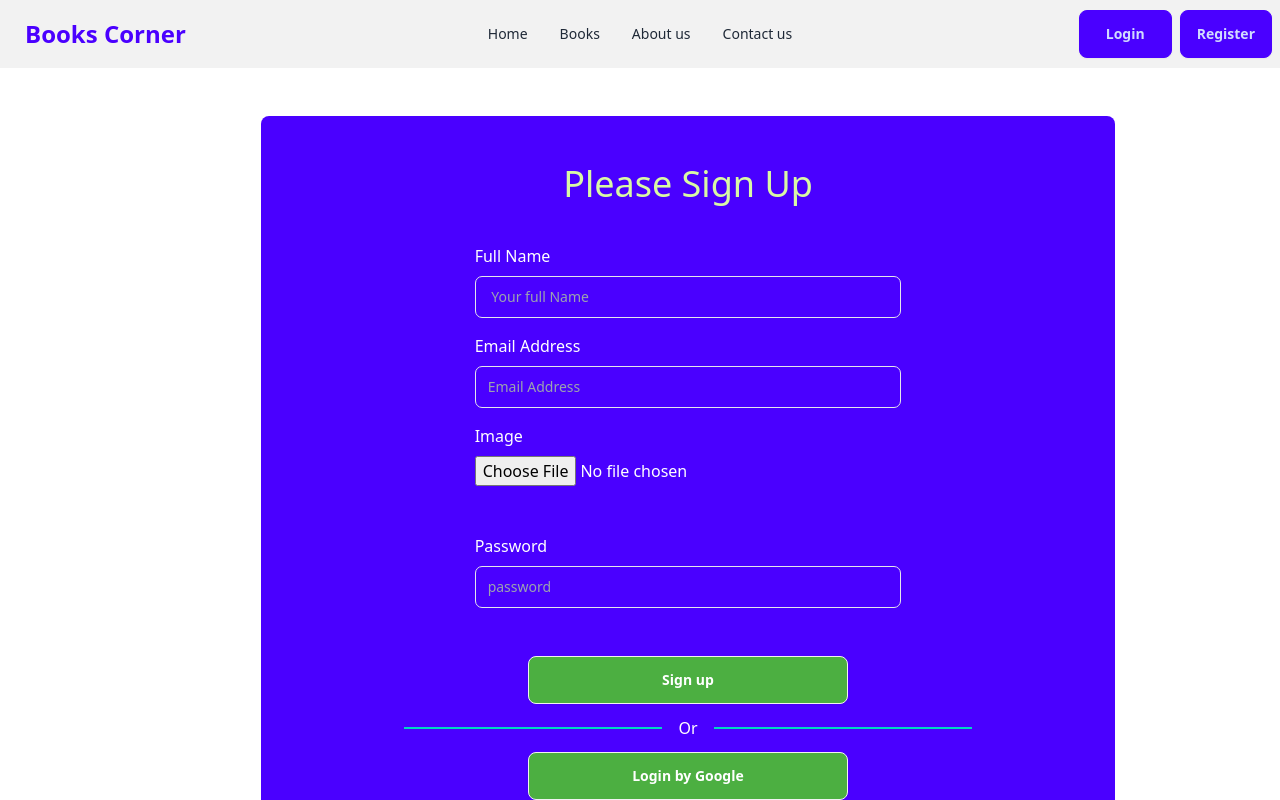
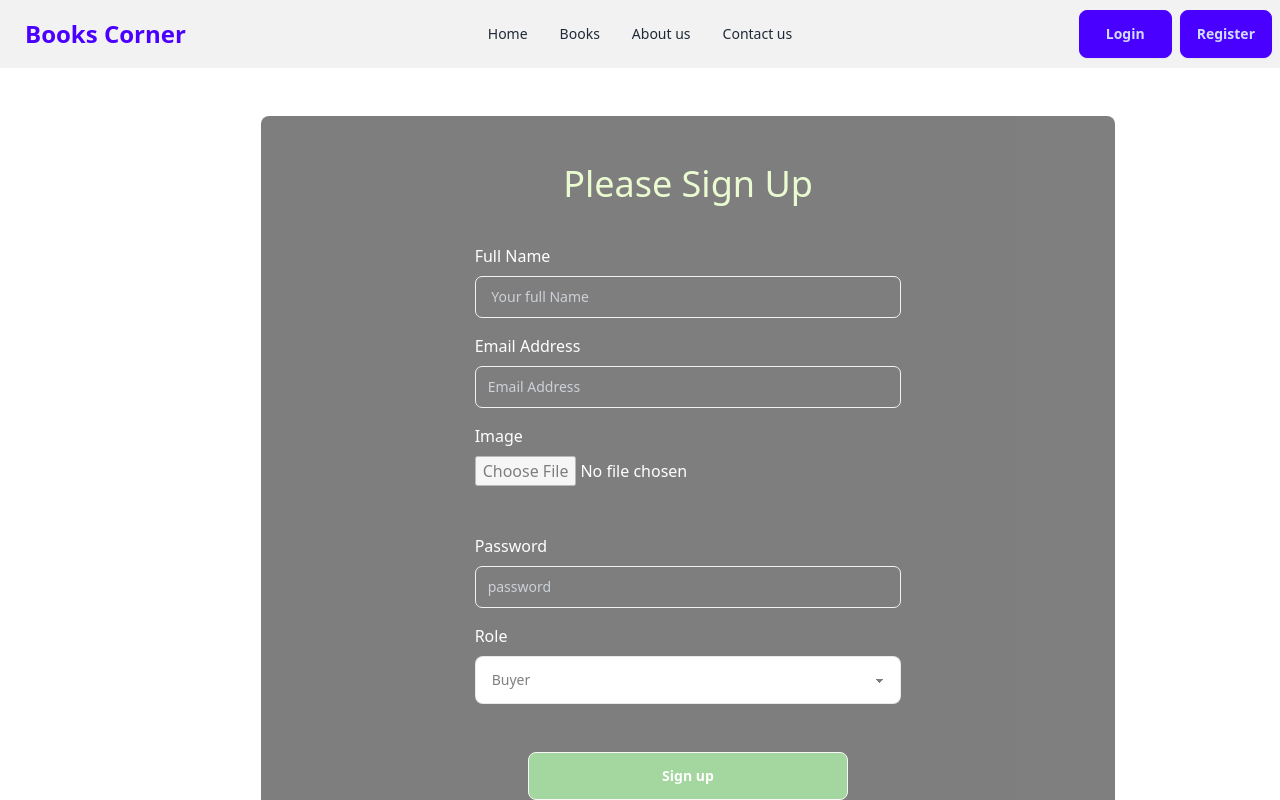
Before and after one commit to Jubayer-Ahmed-Sajid/my-book-shop-client-side, a React (Vite) app: page /registration in a window 1280 px wide. Shown: the top 800 px of the page. Built offline with nearby package versions, Linux system fonts and the light colour scheme; no server answers.

Commit message:
registration page completed

```diff
--- a/package.json
+++ b/package.json
@@ -17,6 +17,8 @@
     "react-dom": "^18.3.1",
     "react-icons": "^5.4.0",
     "react-router-dom": "^7.0.2",
+    "sonner": "^1.7.1",
+    "sooner": "^1.1.4",
     "yup": "^1.6.1"
   },
   "devDependencies": {
--- a/src/Components/Shared/Navbar/AuthProvider/AuthProvider .jsx
+++ b/src/Components/AuthProvider/AuthProvider .jsx
@@ -1,14 +1,16 @@
 import React, { createContext, useEffect, useState } from "react";
-import app from "../../../FirebaseConfig";
+
 import {
   createUserWithEmailAndPassword,
   getAuth,
+  GoogleAuthProvider,
   onAuthStateChanged,
   signInWithEmailAndPassword,
   signInWithPopup,
   signOut,
 } from "firebase/auth";
-import { GoogleAuthProvider } from "firebase/auth/web-extension";
+import app from "../FirebaseConfig";
+
 
 export const AuthContext = createContext();
 const AuthProvider = ({ children }) => {
@@ -24,7 +26,7 @@ const AuthProvider = ({ children }) => {
   };
 
   const googleSignin = () => {
-    return signInWithPopup(googleProvider);
+    return signInWithPopup(auth,googleProvider);
   };
   const login = (email, password) => {
     return signInWithEmailAndPassword(auth, email, password);
--- a/src/Components/FirebaseConfig.js
+++ b/src/Components/FirebaseConfig.js
@@ -10,7 +10,7 @@ const firebaseConfig = {
   projectId: import.meta.env.VITE_PROJECTID,
   storageBucket: import.meta.env.VITE_STORAGEBUCKET,
   messagingSenderId: import.meta.env.VITE_MESSAGINGSENDERID,
-  appId: import.meta.env.VITE_APPID,
+  appId: import.meta.env.VITE_APPID
 };
 
 // Initialize Firebase
--- /dev/null
+++ b/src/Components/Shared/Footer/Footer.jsx
@@ -0,0 +1,11 @@
+import React from 'react';
+
+const Footer = () => {
+    return (
+        <div>
+           <h2 className="text-xl">Footer</h2>
+        </div>
+    );
+};
+
+export default Footer;
--- /dev/null
+++ b/src/Hooks/UseAuth.jsx
@@ -0,0 +1,9 @@
+import React, { useContext } from 'react';
+import { AuthContext } from '../Components/AuthProvider/AuthProvider ';
+
+const UseAuth = () => {
+    const auth = useContext(AuthContext)
+    return auth;
+};
+
+export default UseAuth;
--- /dev/null
+++ b/src/Hooks/useAxiosPublic.jsx
@@ -0,0 +1,10 @@
+import axios from "axios";
+
+const axiosPublic = axios.create({
+    baseURL: 'http://localhost:5000',
+    withCredentials: true,
+})
+const useAxiosPublic = () => {
+    return axiosPublic
+}
+export default useAxiosPublic
--- a/src/Pages/Authentication/Registration.jsx
+++ b/src/Pages/Authentication/Registration.jsx
@@ -1,28 +1,38 @@
 import React from "react";
 import { useFormik } from "formik";
 import * as Yup from "yup";
-import { Link } from "react-router-dom";
+import { Link, useLocation, useNavigate } from "react-router-dom";
 import loginBg from "../../assets/vecteezy_man-entering-security-password_4689193-1.jpg";
 import axios from "axios";
+import useAxiosPublic from "../../Hooks/useAxiosPublic";
+import UseAuth from "../../Hooks/UseAuth";
+import { toast } from "sonner";
 
-const image_hosting_key = import.meta.env.VITE_IMAGE_HOSTING_KEY
-const image_hosting_api = `https://api.imgbb.com/1/upload?key=${image_hosting_key}`
+const image_hosting_key = import.meta.env.VITE_IMAGE_HOSTING_KEY;
+const image_hosting_api = `https://api.imgbb.com/1/upload?key=${image_hosting_key}`;
+
 const Registration = () => {
+  const { createUser, googleSignin} = UseAuth();
+  const axiosPublic = useAxiosPublic();
+  const navigate = useNavigate();
+  const location = useLocation();
+
   const formik = useFormik({
     initialValues: {
       fullName: "",
       email: "",
       password: "",
       image: "",
+      role: "buyer",
     },
     validationSchema: Yup.object({
       fullName: Yup.string()
-        .max(15, "Must be 15 characters or less")
+        .max(25, "Must be 15 characters or less")
         .required("Name is Required"),
       email: Yup.string().email("Invalid email address").required("Required"),
       password: Yup.string()
         .required("Password is required")
-        .min(6, "Password is too short - should be 6 chars minimum.")
+        .min(8, "Password is too short - should be 6 chars minimum.")
         .matches(
           /^(?=.*[a-z])(?=.*[A-Z])(?=.*[0-9])(?=.*[!@#\$%\^&\*])/,
           "Must Contain One Uppercase, One Lowercase, One Number and One Special Case Character"
@@ -30,63 +40,102 @@ const Registration = () => {
     }),
 
     onSubmit: async (values) => {
-        console.log(values)
-      const email = values.email;
-      const name = values.fullName;
-      const password = values.password;
+      const minDelay = 1000;
+      const startTime = Date.now();
+      toast.loading("User creating...")
+
+      const{name,email,role,password} = values;
       const image = values.Profile;
-      console.log(name, image);
+      const cart = [];
+      const wishlist = [];
+      const status = values?.role =='seller' ? "pending" : "approved";
       const formData = new FormData();
       formData.append("image", image);
       const res = await axios.post(image_hosting_api, formData, {
         headers: { "Content-Type": "multipart/form-data" },
       });
-      const photo_url = res.data.data.display_url;
-      console.log("photo url is", photo_url)
+      const photoURL = res.data.data.display_url;
+
       const createdUser = await createUser(email, password);
-      console.log(createdUser);
-      updateUser(name, photo_url)
-        .then(async () => {
-          Swal.fire({
-            position: "top-end",
-            icon: "success",
-            title: "Successfully logged in!",
-            showConfirmButton: false,
-            timer: 1500,
-          });
-
+      try {
+       console.log(createdUser)
         const isAdmin = false;
         const userInfo = {
           name,
           email,
-            photo_url,
+          photoURL,
+          role,
+          status,
           isAdmin,
+          cart,
+          wishlist,
         };
         await axiosPublic.post("/users", userInfo).then((res) => {
           console.log(res.data);
         });
+        const passed = Date.now() - startTime;
+        if (passed < minDelay) {
+          await new Promise((resolve) => setTimeout(resolve, minDelay - passed));
+        }
+
+        toast.dismiss();
+        toast.success("User successfully created!!");
         navigate(location?.state ? location?.state : "/");
         location.reload();
-        })
-        .catch((err) => {
+      } catch (err) {
         console.log(err);
-        });
+      }
     },
   });
-  const handleGoogleSigin = () => {};
+  const handleGoogleSignin = async () => {
+    const res = await googleSignin();
+    try {
+      const name = res?.user?.displayName;
+      const email = res?.user.email;
+      const photoURL =res?.user?.photoURL;
+      const role = "buyer"
+      const status = "approved"
+      const isAdmin = false;
+      const cart=[];
+      const wishlist=[];
+
+      const userInfo= {name,email,photoURL,role,status,isAdmin,cart,wishlist}
+      const minDelay = 1000;
+      const startTime = Date.now();
+      toast.loading("User is creating...");
+
+      const result =await axiosPublic.post("/users", userInfo)
+
+      const passed = Date.now() - startTime;
+      if (passed < minDelay) {
+        await new Promise((resolve) => setTimeout(resolve, minDelay - passed));
+      }
+
+      toast.dismiss();
+      toast.success("User successfully created!!");
+
+      console.log(result)
+
+
+    } catch (error) {
+      toast.dismiss()
+      toast.error(`${error.message}`)
+    }
+  };
 
   return (
-    <div
-      className=" w-full my-8 mx-12">
+    <div className=" w-full my-8 mx-12">
       <form
         onSubmit={formik.handleSubmit}
-        className="rounded-lg mt-12 flex flex-col gap-2 items-center bg-primary py-6 space-y-2 mx-auto lg:w-2/3 text-white"
+        className="rounded-lg mt-12 flex flex-col gap-2 items-center bg-black opacity-50 py-6 space-y-2 mx-auto lg:w-2/3 text-white"
       >
         <h2 className="text-center text-2xl lg:text-4xl text-[#d9f9a5] my-6">
           Please Sign Up{" "}
         </h2>
         <div className=" w-3/4 lg:w-2/4 space-y-2">
-          <label className="" htmlFor="fullName">Full Name</label>
+          <label className="" htmlFor="fullName">
+            Full Name
+          </label>
           <br />
           <input
             id="fullName"
@@ -155,6 +204,24 @@ const Registration = () => {
             <p className="text-red-400 text-md">{formik.errors.password}</p>
           ) : null}
         </div>
+        <div className="space-y-2 mx-auto w-3/4 lg:w-2/4">
+          <label>Role</label>
+          <br />
+          <select
+            className="select text-black select-bordered w-full"
+            id="role"
+            name="role"
+            onChange={formik.handleChange}
+            onBlur={formik.handleBlur}
+            value={formik.values.role}
+          >
+            <option disabled selected>
+              Select Role
+            </option>
+            <option value="buyer">Buyer</option>
+            <option value="seller">Seller</option>
+          </select>
+        </div>
 
         <br />
         <div className="w-3/4 flex items-center justify-center lg:w-2/4">
@@ -168,10 +235,10 @@ const Registration = () => {
 
         <div className="divider divider-accent lg:w-2/3 mx-auto">Or</div>
 
-
         <div className="w-3/4 flex items-center justify-center lg:w-2/4">
           <button
-            onClick={handleGoogleSigin}
+            type="button"
+            onClick={handleGoogleSignin}
             className="btn mb-4 text-white rounded-lg text-center w-3/4 bg-[#4CAF41] py-3"
           >
             <h2 className="flex justify-center items-center gap-4">
@@ -183,12 +250,11 @@ const Registration = () => {
         <div className="w-3/4 flex items-center justify-center lg:w-2/4">
           <h2>
             Already have an account ?
-            <Link className="text-blue-400 ml-2 hover:underline" to="/signin">
+            <Link className="text-blue-400 ml-2 hover:underline" to="/login">
               Login
             </Link>
           </h2>
         </div>
-
       </form>
     </div>
   );
--- a/src/main.jsx
+++ b/src/main.jsx
@@ -5,11 +5,13 @@ import "./index.css";
 import App from "./App.jsx";
 import { RouterProvider } from "react-router-dom";
 import routes from "./Routes/Routes.jsx";
-import AuthProvider from "./Components/Shared/Navbar/AuthProvider/AuthProvider .jsx";
+import AuthProvider from "./Components/AuthProvider/AuthProvider .jsx";
+import { Toaster } from "sonner";
 
 ReactDOM.createRoot(document.getElementById("root")).render(
   <React.StrictMode>
     <AuthProvider>
+      <Toaster richColors></Toaster>
       <RouterProvider router={routes} />
     </AuthProvider>
   </React.StrictMode>
```
Also changed, not shown: 1 other file (tests, documents, lock files or other folders). Lines whose indentation alone changed are shown as unchanged.
